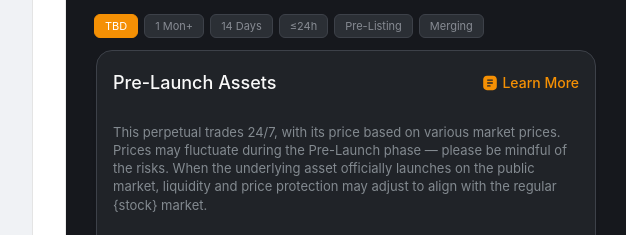
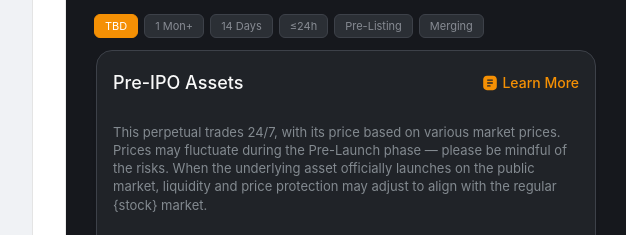
Before and after one commit to SlavMatt/Pre-IPO-Kind, a plain HTML site: page index.html in a window 1280 px wide. Shown: the part 465-700 px from the top of the page, 0-640 px from the left. Drawn offline with Linux system fonts and the light colour scheme.

Commit message:
fix: Type 1 popup title → Pre-IPO Assets
Co-Authored-By: Claude Sonnet 4.6 <noreply@anthropic.com>

```diff
--- a/index.html
+++ b/index.html
@@ -300,7 +300,7 @@ h1{font-size:26px;font-weight:700;margin-bottom:6px;}
           <div class="pip-wrap">
             <div class="pip">
               <div class="pip-header">
-                <span class="pip-title" id="pipTitle">Pre-Launch Assets</span>
+                <span class="pip-title" id="pipTitle">Pre-IPO Assets</span>
                 <div class="pip-learn">
                   <svg width="16" height="16" viewBox="0 0 16 16" fill="none" xmlns="http://www.w3.org/2000/svg" style="flex-shrink:0"><path fill-rule="evenodd" clip-rule="evenodd" d="M11.0222 0.800003C13.1086 0.800003 14.8 2.41178 14.8 4.4V11.6C14.8 13.5882 13.1086 15.2 11.0222 15.2H4.97773C2.89132 15.2 1.19995 13.5882 1.19995 11.6V4.4C1.19995 2.41178 2.89132 0.800003 4.97773 0.800003H11.0222ZM5.73328 10.16C5.316 10.16 4.97773 10.4824 4.97773 10.88C4.97773 11.2776 5.316 11.6 5.73328 11.6H7.99995C8.41723 11.6 8.75551 11.2776 8.75551 10.88C8.75551 10.4824 8.41723 10.16 7.99995 10.16H5.73328ZM5.73328 7.28C5.316 7.28 4.97773 7.60236 4.97773 8C4.97773 8.39765 5.316 8.72 5.73328 8.72H10.2666C10.6839 8.72 11.0222 8.39765 11.0222 8C11.0222 7.60236 10.6839 7.28 10.2666 7.28H5.73328ZM5.73328 4.4C5.316 4.4 4.97773 4.72236 4.97773 5.12C4.97773 5.51765 5.316 5.84 5.73328 5.84H10.2666C10.6839 5.84 11.0222 5.51765 11.0222 5.12C11.0222 4.72236 10.6839 4.4 10.2666 4.4H5.73328Z" fill="currentColor"/></svg>
                   Learn More
@@ -787,7 +787,7 @@ function liqIndicator(t){if(t==='moderate')return`<svg width="16" height="16" vi
 
 const FN_IPO='During periods of elevated liquidity risk, certain Pre-Launch trading pairs may be restricted to reduce-only orders.';
 const FN_DL='During periods of elevated liquidity risk, certain Pre-Launch trading pairs may be restricted to reduce-only orders.';
-const PIP_TITLE={t1:'Pre-Launch Assets',t2:'Pre-Public Assets'};
+const PIP_TITLE={t1:'Pre-IPO Assets',t2:'Pre-Public Assets'};
 const PIP_DESC={
   t1:'This perpetual trades 24/7, with its price based on various market prices. Prices may fluctuate during the Pre-Launch phase — please be mindful of the risks. When the underlying asset officially launches on the public market, liquidity and price protection may adjust to align with the regular {stock} market.',
   t2:'This perpetual trades 24/7, with its price based on various market prices. Prices may fluctuate during the Pre-Launch phase — please be mindful of the risks. When the underlying asset officially launches on the public market, liquidity and price protection may adjust to align with the regular {stock} market.'
```
